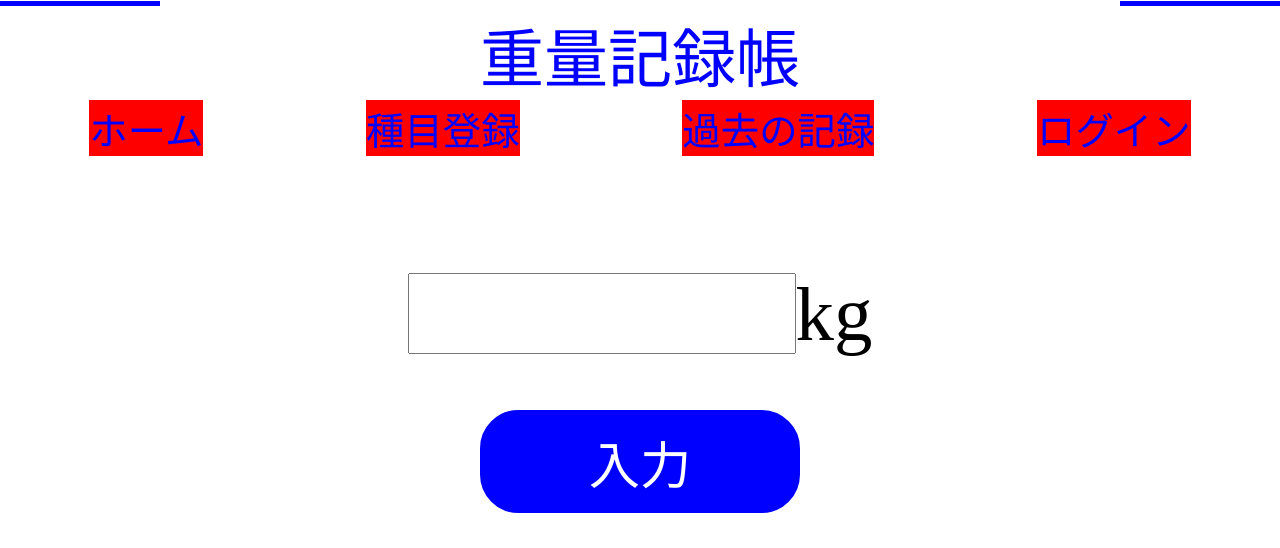
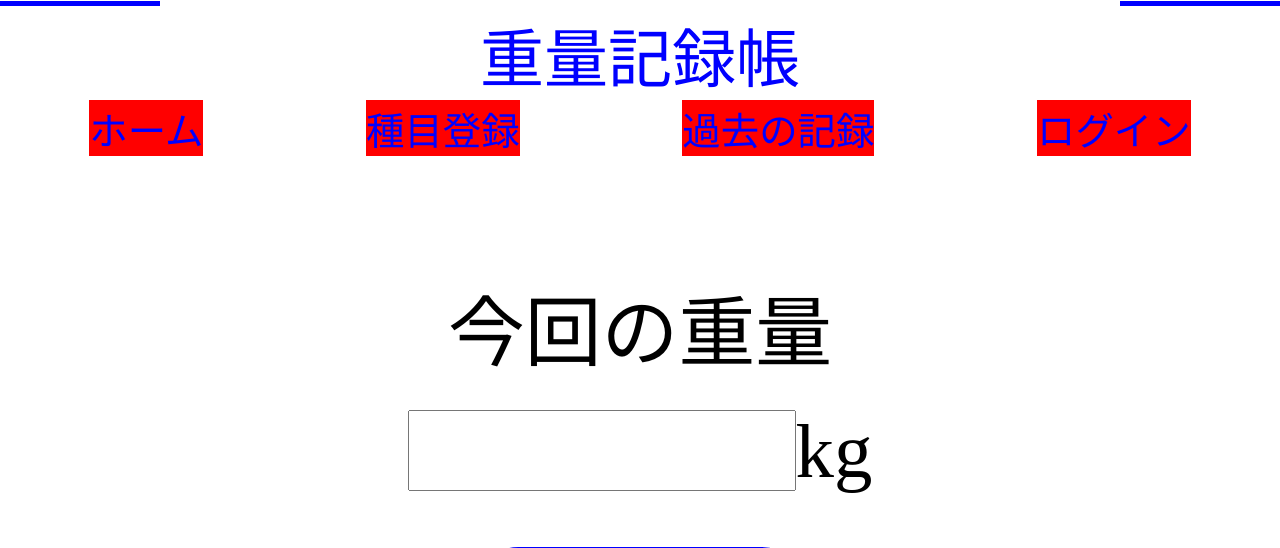
Before and after one commit to mimurayusuke/dep_test, a Django app: template templates/input.html in a window 1280 px wide. Shown: the top 548 px of the page. Run offline with Django 3.2, Linux system fonts and the light colour scheme; the template is opened without the code that fills it: values that come from a table or form of the project are taken from there, others are empty.

Commit message:
add_input_thema

```diff
--- a/templates/input.html
+++ b/templates/input.html
@@ -4,6 +4,7 @@
     <div class="selected_menu">{{ latest_rec.weight_menu }}</div>
     <form method="post" action="">
         {% csrf_token %}
+        <p>今回の重量</p>
         <!--formでattrsを設定してclassを明示的にする-->
         <p>{{ form.weight_record }}<span>kg</span></p>
         <!--リンク扱いにして↑と要素が被らないようにする-->
```
